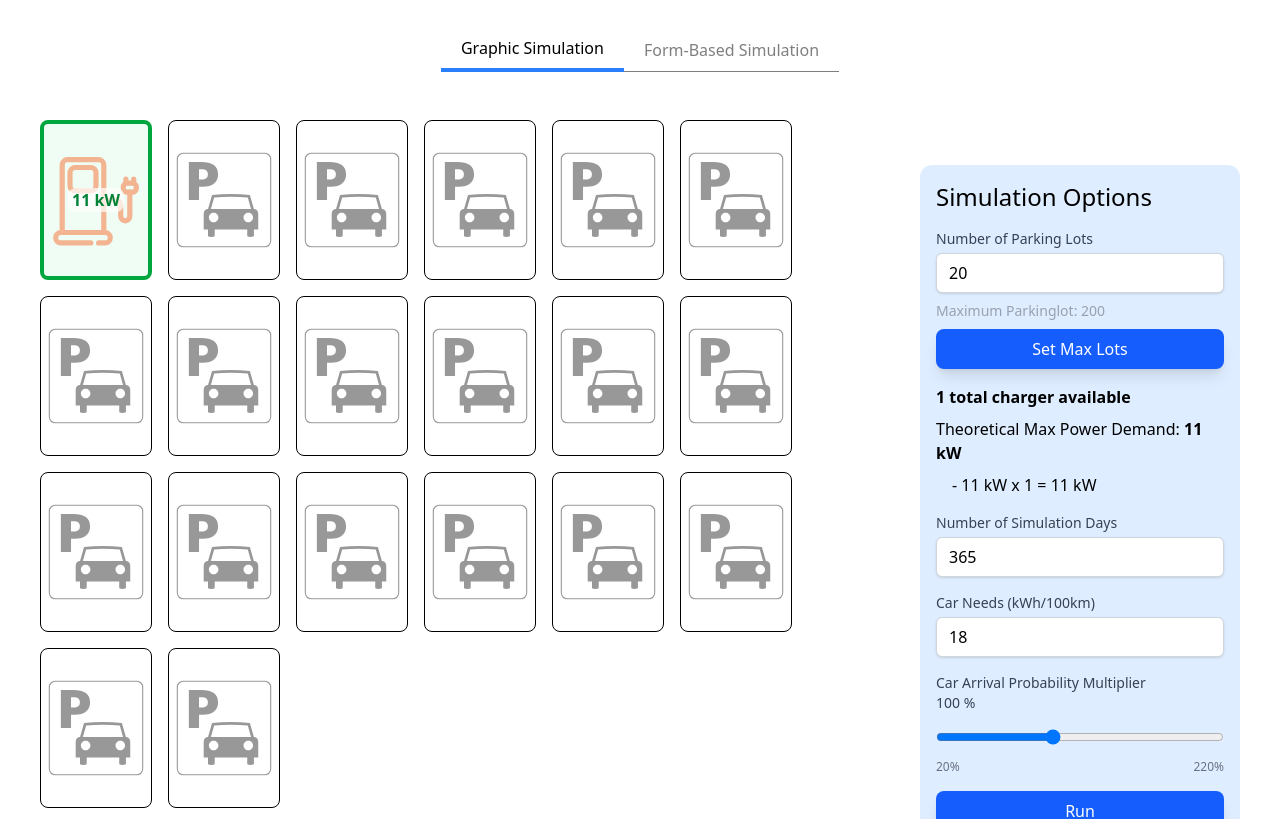
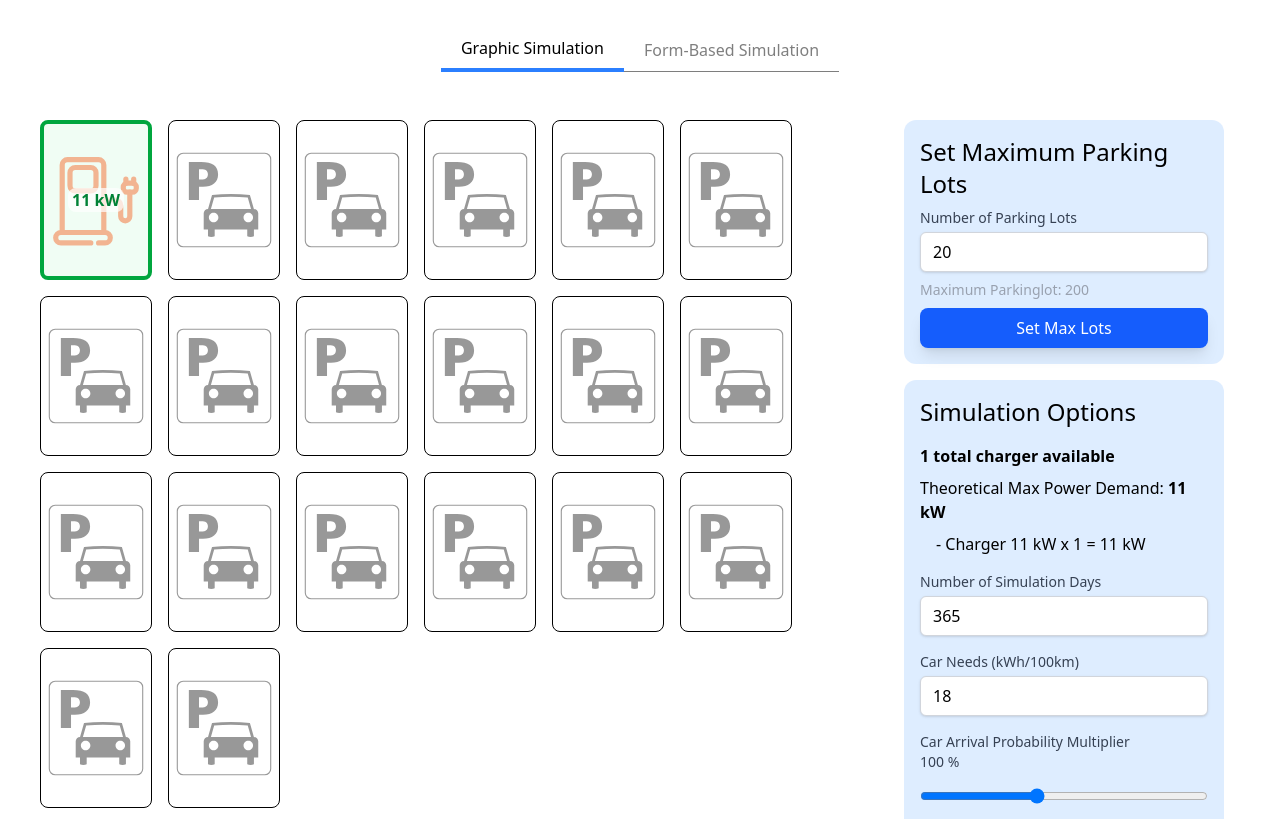
Before and after one commit to egenerse/reonic, a React (Vite) app in the folder packages/frontend/: page / in a window 1280 px wide. Shown: the part 940-1759 px from the top of the page. Built offline with nearby package versions, Linux system fonts and the light colour scheme.

Commit message:
feat: use react form in graphic based simulation

```diff
--- a/packages/frontend/src/components/FormBasedSimulation.tsx
+++ b/packages/frontend/src/components/FormBasedSimulation.tsx
@@ -75,7 +75,7 @@ export const FormBasedSimulation = () => {
             </div>
             <div>
               <InputField
-                {...register("carNeedskWhPer100kms")}
+                {...register("carNeedskWhPer100kms", { valueAsNumber: true })}
                 label="Car Needs (kWh/100km)"
                 error={errors.carNeedskWhPer100kms?.message}
               />
--- a/packages/frontend/src/components/GraphicBasedSimulation.tsx
+++ b/packages/frontend/src/components/GraphicBasedSimulation.tsx
@@ -1,72 +1,55 @@
-import React from "react"
-import {
-  defaultGraphicSimulationOptions,
-  initialParkingData_GRAPHIC_SIMULATION,
-} from "../utils/constants"
+import { initialParkingData_GRAPHIC_SIMULATION } from "../utils/constants"
 import { GraphicSimulationForm } from "./GraphicSimulationForm"
 import { ParkingLotGrid } from "./ParkingLotGrid"
-import { useGraphicSimulation } from "../hooks/useGraphicSimulation"
+import { ParkingLotForm } from "./ParkingLotForm"
 import { SingleSimulationResult } from "./SingleSimulationResult"
+import { useGraphicFormSimulation } from "../hooks/useGraphicFormSimulation"
+import { ErrorMessage } from "./ErrorMessage"
 
 export const GraphicBasedSimulation = () => {
   const {
-    simulationOptions,
-    setSimulationOptions,
+    resultRef,
     simulationResult,
     resultSimulationOptions,
-    error,
-    resultRef,
     parkingData,
     chargerConfigurations,
     isLoading,
-    runSimulation,
+    errors,
+    register,
+    watch,
+    onFormSubmit,
     updateParkingLotCount,
     setParkingLotPower,
-  } = useGraphicSimulation({
-    initialOptions: defaultGraphicSimulationOptions,
-    initialParkingData: initialParkingData_GRAPHIC_SIMULATION,
-  })
-
-  const handleOptionsChange = (
-    e: React.ChangeEvent<HTMLInputElement | HTMLSelectElement>
-  ) => {
-    const { name, value } = e.target
-    const newValue = Number(value)
-    if (isNaN(newValue)) return
-
-    setSimulationOptions((prev) => ({
-      ...prev,
-      [name]: newValue,
-    }))
-  }
-
-  const chargerConfigurationsError = error?.issues.find(
-    (issue) => issue.path[0] === "chargerConfigurations"
-  )
+  } = useGraphicFormSimulation()
 
   return (
     <div className="min-h-screen">
-      {chargerConfigurationsError && (
-        <div className="text-center text-red-500">
-          {chargerConfigurationsError.message}
-        </div>
-      )}
-      <div className="flex flex-col items-center gap-2 p-5 sm:flex-row md:items-baseline md:p-8 lg:p-10">
+      <ErrorMessage
+        message={errors.chargerConfigurations?.message}
+        className="flex justify-center"
+      />
+      <div className="flex flex-col items-center gap-2 p-5 sm:flex-row md:items-start md:p-8 lg:p-10">
         <ParkingLotGrid
           parkingData={parkingData}
           setParkingLotPower={setParkingLotPower}
         />
 
-        <GraphicSimulationForm
-          initialParkingLotCount={initialParkingData_GRAPHIC_SIMULATION.length}
-          simulationOptions={simulationOptions}
-          chargerConfigurations={chargerConfigurations}
-          error={error}
-          onOptionsChange={handleOptionsChange}
-          handleUpdateParkingLots={updateParkingLotCount}
-          onRunSimulation={runSimulation}
-          isLoading={isLoading}
-        />
+        <div className="mx-4 flex w-full flex-col gap-4 md:w-80">
+          <ParkingLotForm
+            initialParkingLotCount={
+              initialParkingData_GRAPHIC_SIMULATION.length
+            }
+            handleUpdateParkingLots={updateParkingLotCount}
+          />
+          <GraphicSimulationForm
+            chargerConfigurations={chargerConfigurations}
+            isLoading={isLoading}
+            register={register}
+            watch={watch}
+            errors={errors}
+            onFormSubmit={onFormSubmit}
+          />
+        </div>
       </div>
 
       <div ref={resultRef}>
--- a/packages/frontend/src/components/GraphicSimulationForm.tsx
+++ b/packages/frontend/src/components/GraphicSimulationForm.tsx
@@ -5,106 +5,81 @@ import {
   type SimulationOptions,
 } from "../utils/types"
 import { Button } from "./buttons/Button"
-import { type ZodError } from "zod"
-import { ErrorMessage } from "./ErrorMessage"
-import { ParkingLotForm } from "./ParkingLotForm"
 import { ChargerSummary } from "./ChargerSummary"
+import type {
+  UseFormRegister,
+  UseFormWatch,
+  FieldErrors,
+} from "react-hook-form"
 
 interface Props {
-  simulationOptions: SimulationOptions
   chargerConfigurations: ChargerConfiguration[]
-  error?: ZodError<SimulationOptions>
-  onOptionsChange: (
-    e: React.ChangeEvent<HTMLInputElement | HTMLSelectElement>
-  ) => void
-  handleUpdateParkingLots: (value: number) => void
-  onRunSimulation: () => void
-  initialParkingLotCount: number
   isLoading?: boolean
+  register: UseFormRegister<SimulationOptions>
+  watch: UseFormWatch<SimulationOptions>
+  errors: FieldErrors<SimulationOptions>
+  onFormSubmit: (e?: React.BaseSyntheticEvent) => Promise<void>
 }
 
 export const GraphicSimulationForm: React.FC<Props> = ({
-  simulationOptions,
   chargerConfigurations,
-  error,
-  handleUpdateParkingLots,
-  onOptionsChange,
-  onRunSimulation,
-  initialParkingLotCount,
   isLoading,
+  register,
+  watch,
+  errors,
+  onFormSubmit,
 }) => {
-  const numberOfSimulationDaysError = error?.issues.find(
-    (issue) => issue.path[0] === "numberOfSimulationDays"
-  )
-  const carNeedsError = error?.issues.find(
-    (issue) => issue.path[0] === "carNeedskWhPer100kms"
-  )
-  const carArrivalProbabilityMultiplierError = error?.issues.find(
-    (issue) => issue.path[0] === "carArrivalProbabilityMultiplier"
-  )
+  const rangeInputValue = watch("carArrivalProbabilityMultiplier") as number
 
   return (
-    <div className="flex h-full max-w-[320px] flex-1 flex-col gap-4 rounded-xl bg-blue-200/50 p-4">
-      <div className="text-semibold text-2xl">Simulation Options</div>
-
-      <ParkingLotForm
-        initialParkingLotCount={initialParkingLotCount}
-        handleUpdateParkingLots={handleUpdateParkingLots}
-      />
+    <form
+      onSubmit={onFormSubmit}
+      className="flex h-full flex-1 flex-col gap-4 rounded-xl bg-blue-200/50 p-4"
+    >
+      <h2 className="text-semibold text-2xl">Simulation Options</h2>
 
       <ChargerSummary chargerConfigurations={chargerConfigurations} />
 
       <div>
         <InputField
+          {...register("numberOfSimulationDays", {
+            valueAsNumber: true,
+          })}
           max={365}
           min={1}
-          id="numberOfSimulationDays"
           label="Number of Simulation Days"
-          name="numberOfSimulationDays"
-          onChange={onOptionsChange}
-          value={simulationOptions.numberOfSimulationDays}
+          error={errors.numberOfSimulationDays?.message}
         />
-        {numberOfSimulationDaysError && (
-          <ErrorMessage message={numberOfSimulationDaysError.message} />
-        )}
       </div>
 
       <div>
         <InputField
-          id="carNeedskWhPer100kms"
+          {...register("carNeedskWhPer100kms", {
+            valueAsNumber: true,
+          })}
           label="Car Needs (kWh/100km)"
-          name="carNeedskWhPer100kms"
-          onChange={onOptionsChange}
-          value={simulationOptions.carNeedskWhPer100kms}
+          error={errors.carNeedskWhPer100kms?.message}
         />
-        {carNeedsError?.message && (
-          <ErrorMessage message={carNeedsError.message} />
-        )}
       </div>
 
       <div>
         <RangeInput
-          id="carArrivalProbabilityMultiplier"
+          {...register("carArrivalProbabilityMultiplier", {
+            valueAsNumber: true,
+          })}
           label="Car Arrival Probability Multiplier"
-          name="carArrivalProbabilityMultiplier"
           min={20}
           max={220}
           step={10}
-          value={simulationOptions.carArrivalProbabilityMultiplier}
-          onChange={onOptionsChange}
+          value={rangeInputValue}
           showPercentage
+          error={errors.carArrivalProbabilityMultiplier?.message}
         />
-
-        {carArrivalProbabilityMultiplierError && (
-          <ErrorMessage
-            message={carArrivalProbabilityMultiplierError.message}
-          />
-        )}
       </div>
 
-      <Button onClick={onRunSimulation} isLoading={isLoading}>
-        Run
+      <Button type="submit" disabled={isLoading}>
+        {isLoading ? "Running..." : "Run"}
       </Button>
-    </div>
+    </form>
   )
 }
--- a/packages/frontend/src/components/ParkingLotForm.tsx
+++ b/packages/frontend/src/components/ParkingLotForm.tsx
@@ -1,9 +1,9 @@
-import React, { useState } from "react"
+import React from "react"
 import { parkingLotCountSchema } from "../utils/types"
-import type { ZodError } from "zod"
 import { InputField } from "./inputs"
-import { ErrorMessage } from "./ErrorMessage"
 import { Button } from "./buttons/Button"
+import { useForm } from "react-hook-form"
+import { zodResolver } from "@hookform/resolvers/zod"
 
 interface Props {
   initialParkingLotCount: number
@@ -14,39 +14,31 @@ export const ParkingLotForm: React.FC<Props> = ({
   initialParkingLotCount,
   handleUpdateParkingLots,
 }) => {
-  const [parkingDataInputError, setParkingDataInputError] =
-    useState<ZodError<number>>()
+  const {
+    register,
+    handleSubmit,
+    formState: { errors },
+  } = useForm({
+    resolver: zodResolver(parkingLotCountSchema),
+    defaultValues: { numberOfParkingLot: initialParkingLotCount },
+  })
 
-  const [parkingLotCount, setParkingLotCount] = useState(initialParkingLotCount)
-
-  const submitNewParkingLotNumber = (e: React.FormEvent<HTMLFormElement>) => {
-    e.preventDefault()
-    const { data, error, success } =
-      parkingLotCountSchema.safeParse(parkingLotCount)
-    setParkingDataInputError(error)
-
-    if (success) {
-      handleUpdateParkingLots(data)
-    }
-  }
+  const submitNewParkingLotNumber = handleSubmit((data) => {
+    handleUpdateParkingLots(data.numberOfParkingLot)
+  })
 
   return (
-    <form className="flex flex-col gap-2" onSubmit={submitNewParkingLotNumber}>
+    <form
+      className="flex flex-col gap-2 rounded-xl bg-blue-200/50 p-4"
+      onSubmit={submitNewParkingLotNumber}
+    >
+      <h2 className="text-semibold text-2xl">Set Maximum Parking Lots</h2>
       <InputField
-        name="numberOfParkingLot"
-        id="numberOfParkingLot"
+        {...register("numberOfParkingLot", { valueAsNumber: true })}
         label="Number of Parking Lots"
-        value={parkingLotCount}
-        onChange={(e) => {
-          const newValue = Number(e.target.value)
-          if (!isNaN(newValue)) {
-            setParkingLotCount(newValue)
-          }
-        }}
+        error={errors.numberOfParkingLot?.message}
       />
-      {parkingDataInputError?.message && (
-        <ErrorMessage message={parkingDataInputError.issues[0].message} />
-      )}
+
       <div className="text-sm text-gray-400">Maximum Parkinglot: 200</div>
       <Button type="submit">Set Max Lots</Button>
     </form>
--- /dev/null
+++ b/packages/frontend/src/hooks/useGraphicFormSimulation.ts
@@ -0,0 +1,91 @@
+import { useState, useRef, useEffect } from "react"
+import { useForm } from "react-hook-form"
+import {
+  type SimulationOptions,
+  type SimulationResult,
+  type ParkingData,
+  simulationOptionsSchema,
+} from "../utils/types"
+import { runSimulation } from "../utils/simulation"
+import { getChargerConfigurationFromParkingData } from "../utils/charger"
+import { zodResolver } from "@hookform/resolvers/zod"
+import {
+  defaultGraphicSimulationOptions,
+  initialParkingData_GRAPHIC_SIMULATION,
+} from "../utils/constants"
+
+export const useGraphicFormSimulation = () => {
+  const resultRef = useRef<HTMLDivElement>(null)
+  const [simulationResult, setSimulationResult] = useState<SimulationResult>()
+  const [resultSimulationOptions, setResultSimulationOptions] =
+    useState<SimulationOptions>()
+  const [parkingData, setParkingData] = useState<ParkingData[]>(
+    initialParkingData_GRAPHIC_SIMULATION
+  )
+
+  const {
+    register,
+    handleSubmit,
+    watch,
+    setValue,
+    setError,
+    formState: { errors, isSubmitting },
+  } = useForm({
+    resolver: zodResolver(simulationOptionsSchema),
+    defaultValues: defaultGraphicSimulationOptions,
+  })
+
+  useEffect(() => {
+    const chargerConfigurations =
+      getChargerConfigurationFromParkingData(parkingData)
+
+    setValue("chargerConfigurations", chargerConfigurations, {
+      shouldValidate: true,
+    })
+  }, [parkingData, setError, setValue])
+
+  const updateParkingLotCount = (count: number) => {
+    const updatedParkingData: ParkingData[] = Array.from(
+      { length: count },
+      (_, i) => ({
+        id: i,
+        chargerPowerInKw: parkingData[i]?.chargerPowerInKw,
+      })
+    )
+    setParkingData(updatedParkingData)
+  }
+
+  const setParkingLotPower = (id: number, powerInkW?: number) => {
+    setParkingData((prevData) =>
+      prevData.map((lot) =>
+        lot.id === id ? { ...lot, chargerPowerInKw: powerInkW } : lot
+      )
+    )
+  }
+
+  const onFormSubmit = handleSubmit(async (data) => {
+    const result = runSimulation(data)
+    setResultSimulationOptions(data)
+    setSimulationResult(result)
+    if (resultRef.current) {
+      resultRef.current.scrollIntoView({ behavior: "smooth" })
+    }
+  })
+
+  const chargerConfigurations = watch("chargerConfigurations")
+
+  return {
+    resultRef,
+    simulationResult,
+    resultSimulationOptions,
+    parkingData,
+    chargerConfigurations,
+    isLoading: isSubmitting,
+    register,
+    watch,
+    errors,
+    onFormSubmit,
+    updateParkingLotCount,
+    setParkingLotPower,
+  }
+}
--- a/packages/frontend/src/utils/charger.ts
+++ b/packages/frontend/src/utils/charger.ts
@@ -1,4 +1,3 @@
-import { AVAILABLE_CHARGER_POWER_OPTIONS } from "./constants"
 import type { ChargerConfiguration, ParkingData } from "./types"
 
 export const calculateNumberOfChargers = (
@@ -22,24 +21,29 @@ export const calculateTotalPowerDemand = (
 export const getChargerConfigurationFromParkingData = (
   parkingData: ParkingData[]
 ): ChargerConfiguration[] => {
-  const powerCounts = new Map<number, number>(
-    AVAILABLE_CHARGER_POWER_OPTIONS.map((option) => [option.value, 0])
-  )
+  const chargerConfigurations: ChargerConfiguration[] = []
+  const powerCounts = new Map<number, number>()
 
   parkingData.forEach((lot) => {
     if (lot.chargerPowerInKw === undefined) return
-    if (powerCounts.has(lot.chargerPowerInKw)) {
-      powerCounts.set(
-        lot.chargerPowerInKw,
-        powerCounts.get(lot.chargerPowerInKw)! + 1
-      )
+
+    const currentPowerCount = powerCounts.get(lot.chargerPowerInKw)
+    if (currentPowerCount) {
+      powerCounts.set(lot.chargerPowerInKw, currentPowerCount + 1)
+    } else {
+      powerCounts.set(lot.chargerPowerInKw, 1)
     }
   })
 
-  return AVAILABLE_CHARGER_POWER_OPTIONS.map((option, index) => ({
-    id: index.toString(),
-    name: option.label,
-    quantity: powerCounts.get(option.value) || 0,
-    powerInkW: option.value,
-  }))
+  powerCounts.forEach((value, key) => {
+    const newChargingConfig: ChargerConfiguration = {
+      id: chargerConfigurations.length.toString(),
+      name: `Charger ${key} kW`,
+      quantity: value,
+      powerInkW: key,
+    }
+    chargerConfigurations.push(newChargingConfig)
+  })
+
+  return chargerConfigurations
 }
--- a/packages/frontend/src/utils/types.ts
+++ b/packages/frontend/src/utils/types.ts
@@ -1,6 +1,6 @@
 import { z } from "zod"
 
-const chargerConfigurationSchema = z.object({
+export const chargerConfigurationSchema = z.object({
   id: z.string(),
   powerInkW: z.number().min(0).max(100),
   quantity: z
@@ -24,27 +24,31 @@ export const simulationOptionsSchema = z.object({
           0
         )
 
-        return totalQuantity <= 30
+        return totalQuantity > 0 && totalQuantity < 31
       },
       {
-        error: "Total number of chargers must not exceed 30",
+        error: "Total number of chargers must be between min 1 and max 30",
       }
     ),
-  numberOfSimulationDays: z.coerce
+  numberOfSimulationDays: z
     .number("Number of simulation days must be a number")
     .min(1, "Number of simulation days must be at least 1")
-    .max(365, "Number of simulation days must be between 1 and 365"),
-  carNeedskWhPer100kms: z.coerce.number("Car needs must be a number").min(0),
-  carArrivalProbabilityMultiplier: z.coerce
+    .max(365, "Number of simulation days must be less than or equal to 365"),
+  carNeedskWhPer100kms: z
+    .number("Car needs must be a number")
+    .min(0.00001, "Car needs must be greater than 0"),
+  carArrivalProbabilityMultiplier: z
     .number("Car arrival probability multiplier must be a number")
     .min(20)
     .max(220),
 })
 
-export const parkingLotCountSchema = z
-  .number()
-  .min(0, "Number of parking lots must be greater than or equal to 0")
-  .max(200, "Number of parking lots must be less than or equal to 200")
+export const parkingLotCountSchema = z.object({
+  numberOfParkingLot: z
+    .number("Number of parking lots must be a number")
+    .min(0, "Number of parking lots must be greater than or equal to 1")
+    .max(200, "Number of parking lots must be less than or equal to 200"),
+})
 
 export type ChargerConfiguration = z.infer<typeof chargerConfigurationSchema>
 export type SimulationOptions = z.infer<typeof simulationOptionsSchema>
```
Also changed, not shown: packages/frontend/src/components/MultipleSimulation.tsx (+13 -5 lines).
